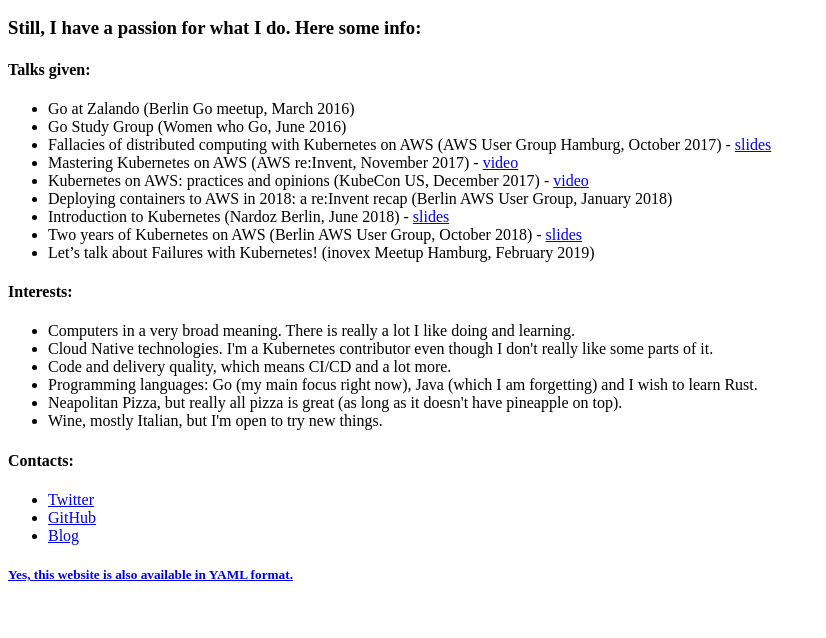
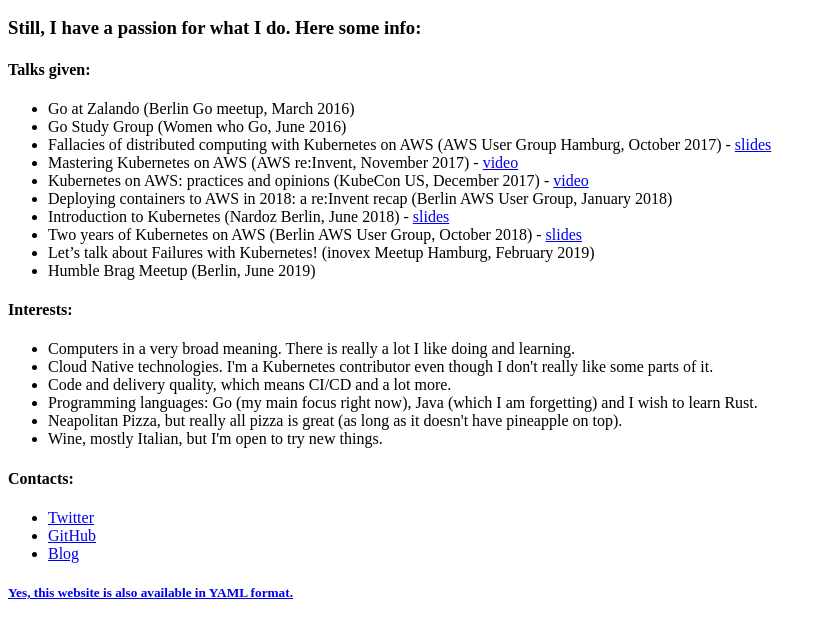
Before and after one commit to Raffo/website, a plain HTML site: page index.html in a window 1280 px wide. Shown: the part 96-734 px from the top of the page, without its empty margins (0-826 px from the left). Drawn offline with Linux system fonts and the light colour scheme.

Commit message:
Add humble brag meetup
Signed-off-by: Raffaele Di Fazio <raffo@github.com>

```diff
--- a/index.html
+++ b/index.html
@@ -14,6 +14,7 @@
 			<li>Introduction to Kubernetes (Nardoz Berlin, June 2018) - <a href="https://www.slideshare.net/RaffaeleDiFazio/introduction-to-kubernetes-103576834">slides</a></li>
 			<li>Two years of Kubernetes on AWS (Berlin AWS User Group, October 2018) - <a href="https://speakerdeck.com/x0rg/two-years-of-kubernetes-on-aws">slides</a></li>
 			<li>Let’s talk about Failures with Kubernetes! (inovex Meetup Hamburg, February 2019)</li>
+			<li>Humble Brag Meetup (Berlin, June 2019)</li>
 		</ul>
 
 		<h4>Interests:</h4>
```
Also changed, not shown: 1 other file.
